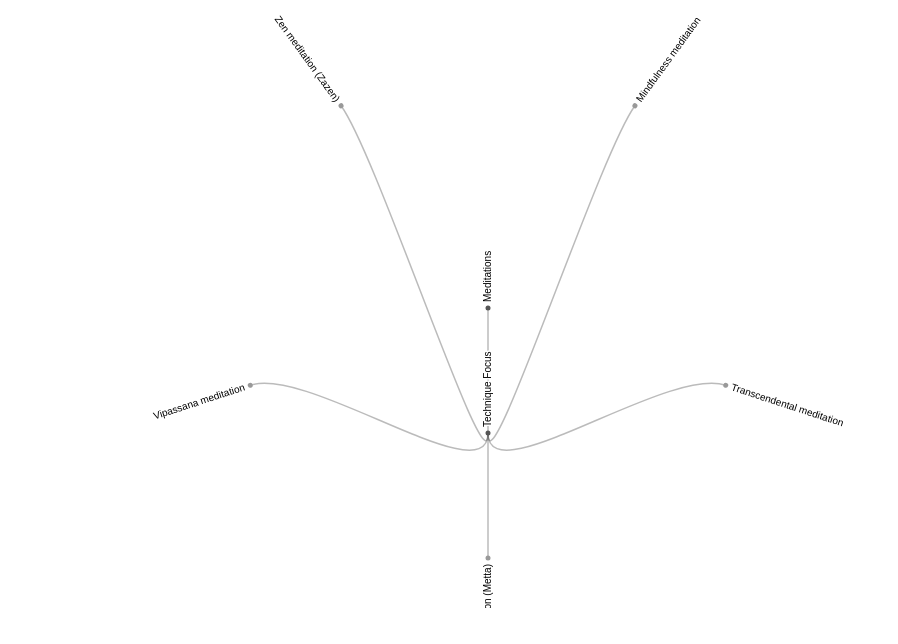
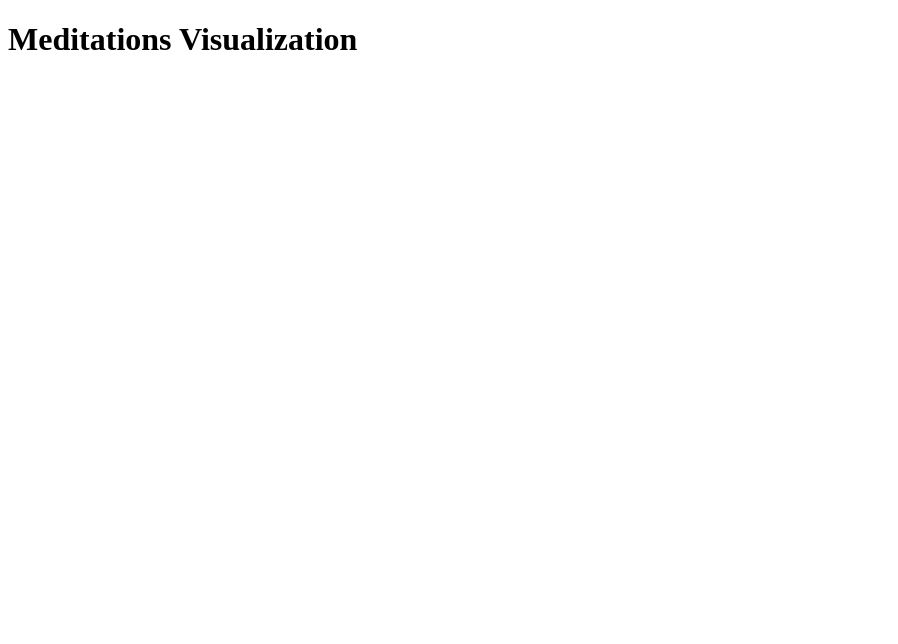
Before and after one commit to nyaridorina/real-time-stock-python, a plain HTML site: page meditations/index.html in a window 1280 px wide. Shown: the whole page, without its empty margins (0-898 px from the left). Drawn offline with nearby package versions, Linux system fonts and the light colour scheme.

Commit message:
03181921

```diff
--- a/meditations/index.html
+++ b/meditations/index.html
@@ -1,149 +1,21 @@
 <!DOCTYPE html>
 <html lang="en">
 <head>
-  <meta charset="UTF-8">
-  <meta name="viewport" content="width=device-width, initial-scale=1.0">
-  <title>Hierarchical Edge Bundling Visualization</title>
-  <script src="https://d3js.org/d3.v7.min.js"></script>
-  <style>
-    svg {
-      font: 10px sans-serif;
-    }
-    .node circle {
-      fill: #999;
-    }
-    .node text {
-      font: 12px sans-serif;
-      pointer-events: none;
-    }
-    .link {
-      fill: none;
-      stroke: #555;
-      stroke-opacity: 0.4;
-      stroke-width: 1.5px;
-    }
-    .link:hover {
-      stroke: orange;
-    }
-  </style>
+    <meta charset="UTF-8">
+    <meta name="viewport" content="width=device-width, initial-scale=1.0">
+    <title>Meditations Visualization</title>
+    <!-- Include CSS or external stylesheets here if needed -->
+    <link rel="stylesheet" href="styles.css">
 </head>
 <body>
-  <svg width="960" height="600"></svg>
-  <script>
-    // Define the meditation data as a JavaScript variable
-    const meditationData = {
-      "name": "Meditations",
-      "children": [
-        {
-          "name": "Technique Focus",
-          "children": [
-            {
-              "name": "Mindfulness meditation",
-              "Origin or Tradition": "Mindfulness",
-              "Activity Level": "Passive",
-              "Intended Benefit": "Awareness, presence",
-              "Goal or Purpose": "Spiritual, Secular",
-              "Guidance Level": "Guided or Unguided"
-            },
-            {
-              "name": "Transcendental meditation",
-              "Origin or Tradition": "Concentration",
-              "Activity Level": "Passive",
-              "Intended Benefit": "Stress relief, self-development",
-              "Goal or Purpose": "Spiritual",
-              "Guidance Level": "Guided"
-            },
-            {
-              "name": "Loving-kindness meditation (Metta)",
-              "Origin or Tradition": "Compassion",
-              "Activity Level": "Passive",
-              "Intended Benefit": "Cultivate compassion",
-              "Goal or Purpose": "Spiritual",
-              "Guidance Level": "Guided or Unguided"
-            },
-            {
-              "name": "Vipassana meditation",
-              "Origin or Tradition": "Insight",
-              "Activity Level": "Passive",
-              "Intended Benefit": "Self-awareness, insight",
-              "Goal or Purpose": "Spiritual",
-              "Guidance Level": "Guided or Unguided"
-            },
-            {
-              "name": "Zen meditation (Zazen)",
-              "Origin or Tradition": "Concentration, Mindfulness",
-              "Activity Level": "Passive",
-              "Intended Benefit": "Enlightenment, presence",
-              "Goal or Purpose": "Spiritual",
-              "Guidance Level": "Unguided, sometimes guided"
-            },
-            // Add more technique-focused meditations as needed
-          ]
-        },
-        // Add more categories such as Origin or Tradition, Activity Level, etc., as children of the root
-      ]
-    };
+    <h1>Meditations Visualization</h1>
 
-    // Visualization code starts here
-    const root = d3.hierarchy(meditationData);
-    const links = root.links();
-    const layout = d3.cluster().size([2 * Math.PI, Math.min(700, 960) / 2 - 100]);
-    layout(root);
+    <!-- Add a container for your visualization -->
+    <div id="visualization"></div>
 
-    const svg = d3.select("svg");
-    const g = svg.append("g")
-        .attr("font-family", "sans-serif")
-        .attr("font-size", 10)
-        .attr("transform", "translate(480,300)");
-
-    const link = g.append("g")
-      .attr("fill", "none")
-      .attr("stroke", "#555")
-      .attr("stroke-opacity", 0.4)
-      .attr("stroke-width", 1.5)
-    .selectAll("path")
-    .data(links)
-    .join("path")
-      .each(function(d) { d.target.linkNode = this; })
-      .attr("d", d3.linkRadial()
-          .angle(d => d.x)
-          .radius(d => d.y));
-
-    const node = g.append("g")
-        .attr("stroke-linejoin", "round")
-        .attr("stroke-width", 3)
-      .selectAll("g")
-      .data(root.descendants().reverse())
-      .join("g")
-        .attr("transform", d => `
-          rotate(${d.x * 180 / Math.PI - 90})
-          translate(${d.y},0)
-        `);
-
-    node.append("circle")
-        .attr("fill", d => d.children ? "#555" : "#999")
-        .attr("r", 2.5);
-
-    node.append("text")
-        .attr("dy", "0.31em")
-        .attr("x", d => d.x < Math.PI === !d.children ? 6 : -6)
-        .attr("text-anchor", d => d.x < Math.PI === !d.children ? "start" : "end")
-        .attr("transform", d => d.x >= Math.PI ? "rotate(180)" : null)
-        .text(d => d.data.name)
-      .clone(true).lower()
-        .attr("stroke", "white");
-
-    link.on("mouseover", highlightLink);
-    link.on("mouseout", restoreLinks);
-
-    function highlightLink(event, d) {
-      link.attr("stroke", null);
-      d3.select(d.target.linkNode).attr("stroke", "orange");
-    }
-
-    function restoreLinks() {
-      link.attr("stroke", "#555");
-    }
-  </script>
+    <!-- Include the necessary scripts -->
+    <script src="https://d3js.org/d3.v7.min.js"></script>
+    <script src="meditation_data.json"></script>
+    <script src="visualization.js"></script>
 </body>
 </html>
```
